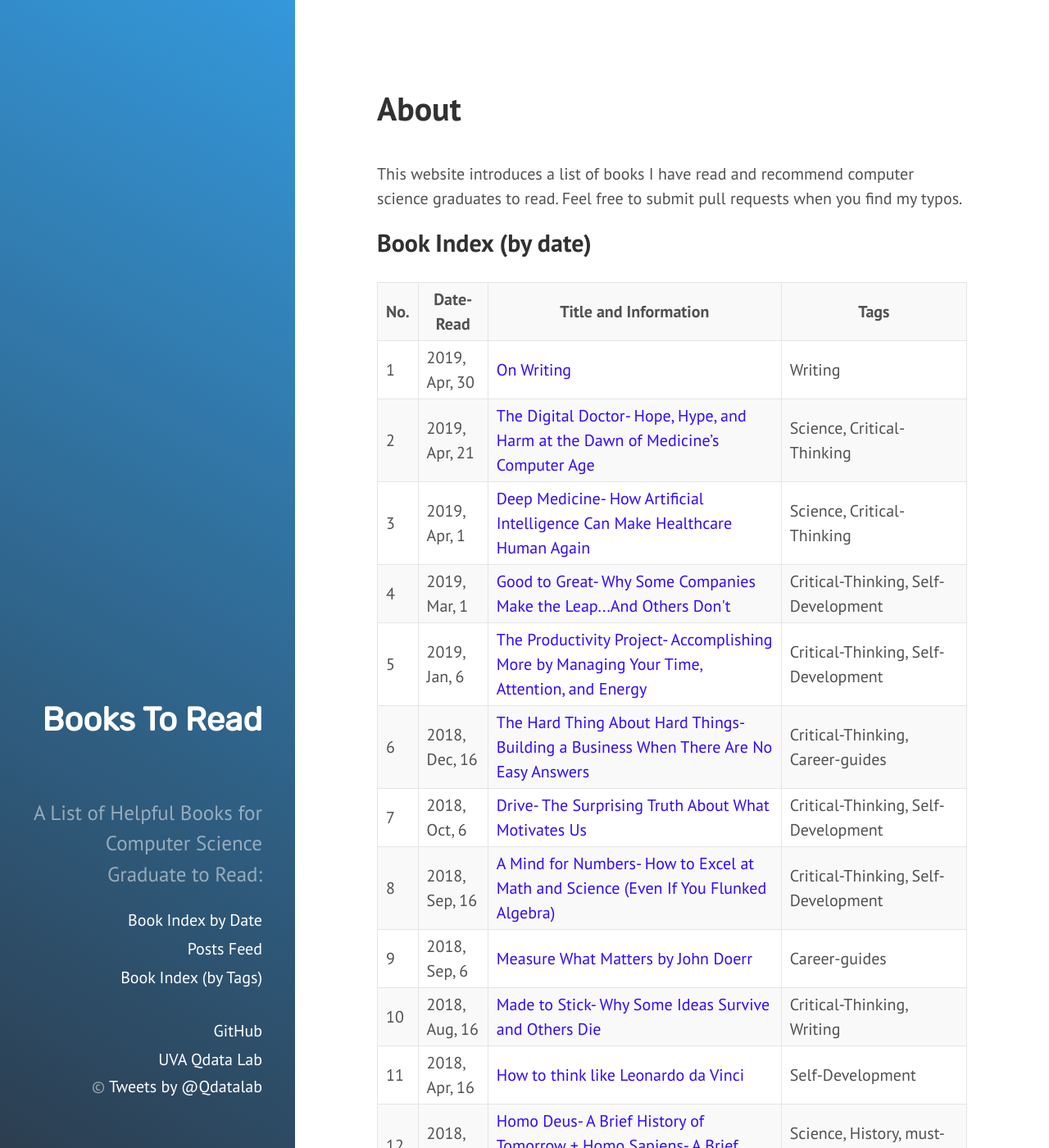
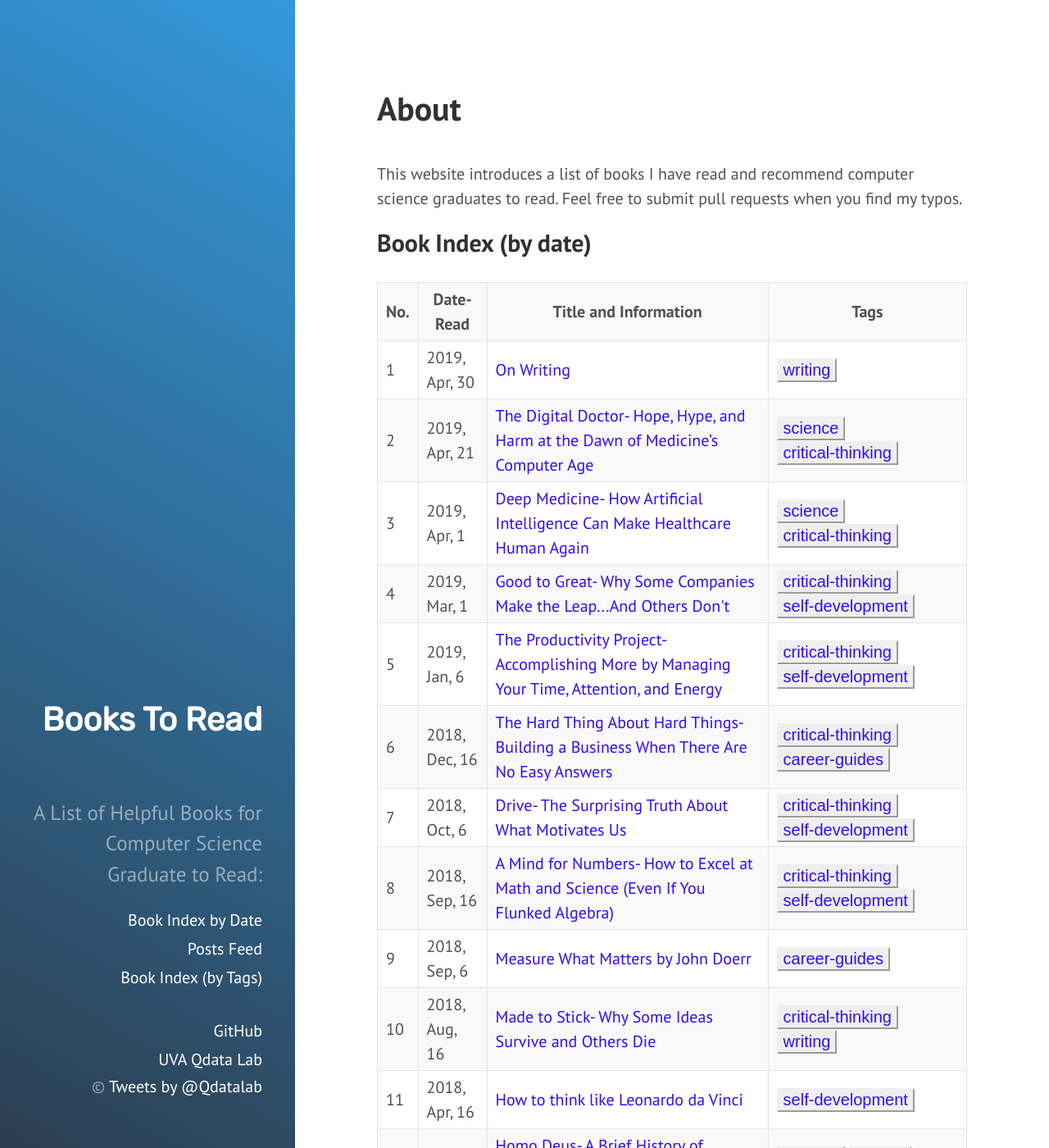
Before and after one commit to qiyanjun/books2read, a Jekyll site: the page built from index.html, in a window 1280 px wide and 1400 px high. Shown: the whole window at 82% size. Built offline with Jekyll 4.4.1, drawn with Linux system fonts in a browser that asks for light colours; some of the changed text lies outside the part shown.

Commit message:
again tagging link issues

```diff
--- a/_layouts/post.html
+++ b/_layouts/post.html
@@ -3,8 +3,9 @@ layout: default
 ---
 
 
-
- <a href="{{ site.baseurl }}/tag/" class="button"> {{ page.tags | join: ", " }} </a>
+	{% for t in page.tags %}
+  	<a class="button" href="{{ site.baseurl }}/tag/#{{t | downcase | replace:" ","-" }}">{{ t | downcase }}</a>
+	{% endfor %}
 
 
 <div class="post">
--- a/index.html
+++ b/index.html
@@ -43,7 +43,11 @@ This website introduces a list of books I have read and recommend computer scien
 <td>{{ counter }}</td>
 <td><span class="date"> {{ post.date | date: "%Y, %-b, %-d "  }}</span></td>
 <td><a href="{{ site.baseurl }}{{ post.url }}">{{ post.title }} </a></td>
-<td><span> {{ post.tags | join: ", " }} </span></td>
+<td>
+	{% for t in post.tags %}
+  	<a class="button" href="{{ site.baseurl }}/tag/#{{t | downcase | replace:" ","-" }}">{{ t | downcase }}</a>
+	{% endfor %}
+</td>
 </tr>
 
 {% assign counter=counter | plus:1 %}
--- a/public/css/hyde.css
+++ b/public/css/hyde.css
@@ -295,7 +295,7 @@ a.button {
     margin: 0;
     padding: 1px 6px;
 
-    font: 16px Arial;
+    font: 20px Arial;
     text-rendering: auto;
     text-align: center;
     text-transform: none;
```
Also changed, not shown: blog.md (+0 -2 lines), tag.md (+5 -1 lines).
